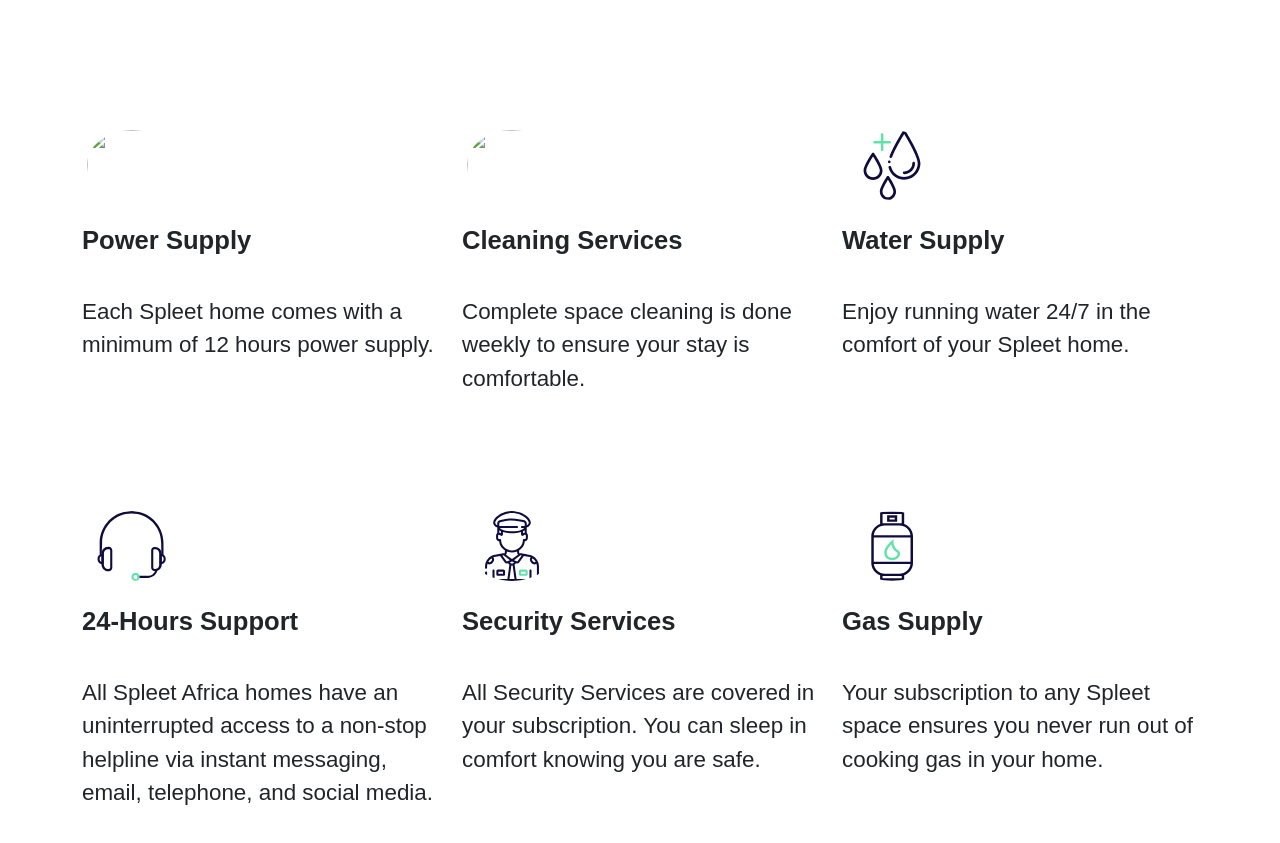
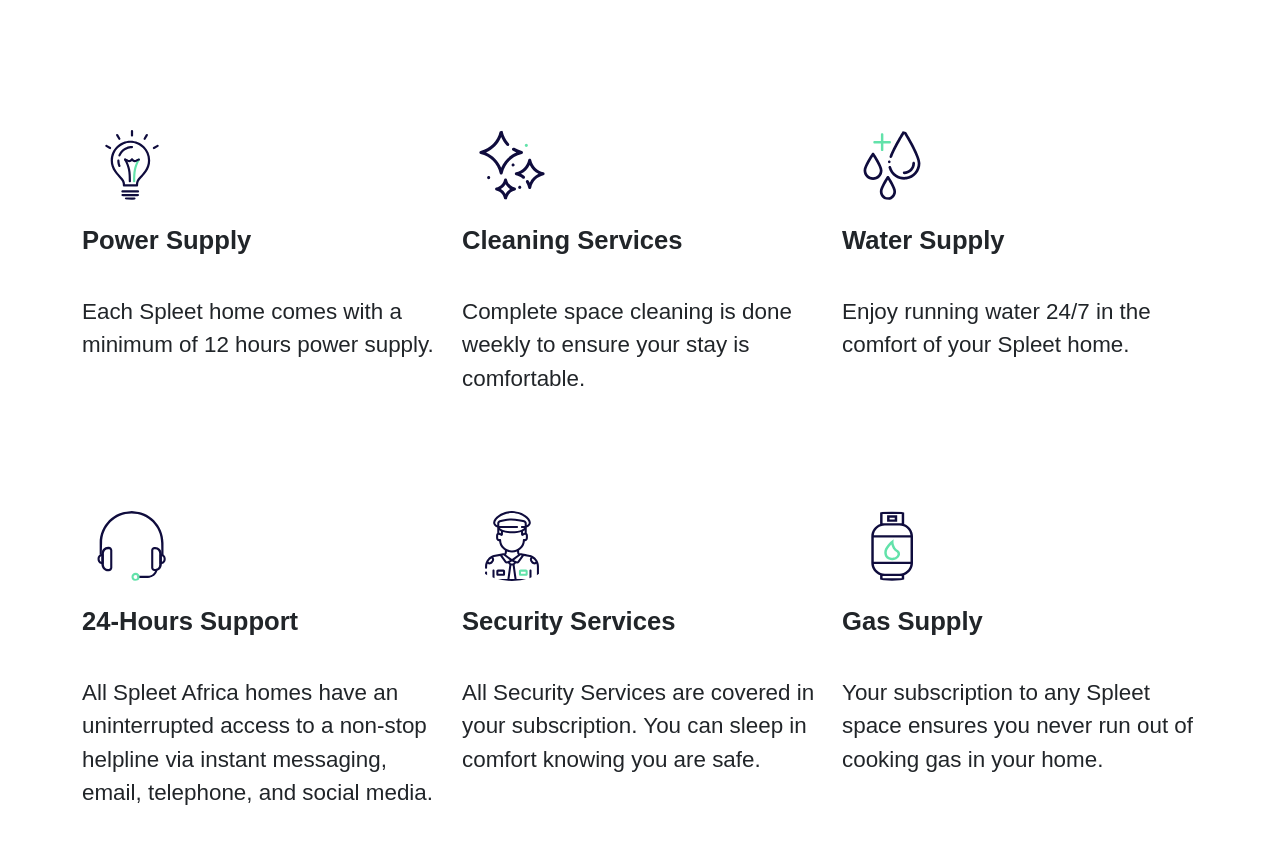
Before and after one commit to Meedo365/boksis, a plain HTML site: page index.html in a window 1280 px wide. Shown: the part 1220-2063 px from the top of the page. Drawn offline with nearby package versions, Linux system fonts and the light colour scheme.

Commit message:
Update index.html

```diff
--- a/index.html
+++ b/index.html
@@ -84,7 +84,7 @@
         <div class="row g-4">
             <div class="icon-section col-lg-4 col-md-6 col-sm-12">
                 <div>
-                    <img src="../inbitwin/images/download (2).svg" />
+                    <img src="./images/download (2).svg" />
                     <h4>power supply</h4>
                 </div>
                 <p>Each Spleet home comes with a minimum of 12 hours power supply.</p>
@@ -92,7 +92,7 @@
 
             <div class="icon-section col-lg-4 col-md-6 col-sm-12">
                 <div>
-                    <img src="../inbitwin/images/download (1).svg" />
+                    <img src="./images/download (1).svg" />
                     <h4>cleaning services</h4>
                 </div>
                 <p>Complete space cleaning is done weekly to ensure your stay is comfortable.</p>
```
